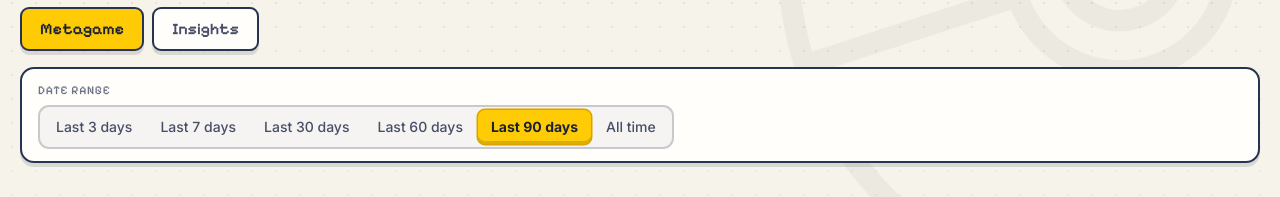
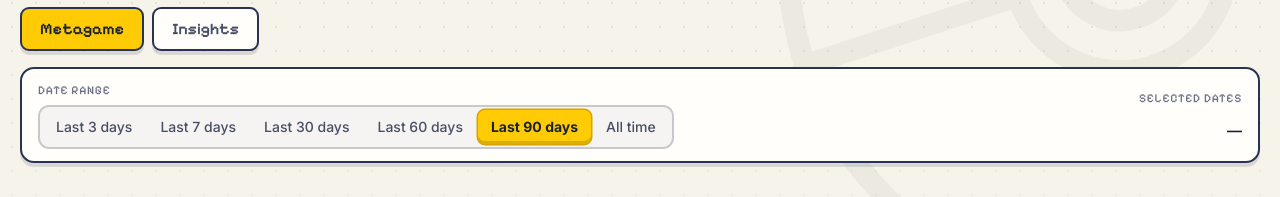
Before and after one commit to RenatoBaeza/limitless_tcg_datascience, a React (Vite) app in the folder client/: page / in a window 1280 px wide. Shown: the part 177-374 px from the top of the page. Built offline with nearby package versions, Linux system fonts and the light colour scheme; no server answers.

Commit message:
feat(client): add period information and display selected dates in filter bar

```diff
--- a/client/src/api.ts
+++ b/client/src/api.ts
@@ -21,6 +21,20 @@ export type Coverage = {
   decks: number;
   matches: number;
   /** Tournaments with fewer matches than this are left out of every number. */
+  min_matches: number;
+  refreshed_at: string | null;
+};
+
+/** One window and the dates it resolved to on the last refresh. */
+export type PeriodInfo = {
+  period: Period;
+  days: number | null;
+  date_from: string | null;
+  date_to: string | null;
+  tournaments: number;
+  entries: number;
+  matches: number;
+  decks: number;
   min_matches: number;
   refreshed_at: string | null;
 };
@@ -84,6 +98,8 @@ async function get<T>(path: string, params: Record<string, Param> = {}): Promise
 
 export const fetchCoverage = () => get<Coverage>("/coverage");
 
+export const fetchPeriods = () => get<PeriodInfo[]>("/periods");
+
 // The period is the only parameter. The server fixes the rest: the top 50
 // decks, every cell with at least one match, and never 'other'.
 
--- a/client/src/components/FilterBar.tsx
+++ b/client/src/components/FilterBar.tsx
@@ -1,4 +1,6 @@
+import { useQuery } from "@tanstack/react-query";
 import { useEffect, useRef, useState } from "react";
+import { fetchPeriods } from "../api";
 import type { Period } from "../api";
 import { PRESETS } from "../filters";
 import { useI18n } from "../i18n";
@@ -23,7 +25,9 @@ export function FilterBar({
   onChange: (period: Period) => void;
   busy: boolean;
 }) {
-  const { t } = useI18n();
+  const { t, date } = useI18n();
+  const periods = useQuery({ queryKey: ["periods"], queryFn: fetchPeriods });
+  const info = periods.data?.find((row) => row.period === period);
 
   const sentinel = useRef<HTMLDivElement>(null);
   const [stuck, setStuck] = useState(false);
@@ -57,6 +61,19 @@ export function FilterBar({
           />
         </div>
 
+        <div className="field field-range">
+          <span className="label">{t("selectedDates")}</span>
+          <span className="range-value" aria-live="polite">
+            {info?.date_from && info.date_to ? (
+              <>
+                {date(info.date_from)} → {date(info.date_to)}
+              </>
+            ) : (
+              "—"
+            )}
+          </span>
+        </div>
+
         <span className="busy-bar" aria-hidden="true" />
       </div>
     </>
--- a/client/src/locales/en.ts
+++ b/client/src/locales/en.ts
@@ -13,6 +13,7 @@ export const en = {
   lightTheme: "Switch to light theme",
   darkTheme: "Switch to dark theme",
   dateRange: "Date range",
+  selectedDates: "Selected dates",
   period3d: "Last 3 days",
   period7d: "Last 7 days",
   period30d: "Last 30 days",
--- a/client/src/locales/es.ts
+++ b/client/src/locales/es.ts
@@ -13,6 +13,7 @@ export const es = {
   lightTheme: "Cambiar al tema claro",
   darkTheme: "Cambiar al tema oscuro",
   dateRange: "Período",
+  selectedDates: "Fechas seleccionadas",
   period3d: "Últimos 3 días",
   period7d: "Últimos 7 días",
   period30d: "Últimos 30 días",
--- a/client/src/styles/controls.css
+++ b/client/src/styles/controls.css
@@ -74,6 +74,33 @@
   letter-spacing: 0.06em;
   text-transform: uppercase;
   color: var(--text-muted);
+}
+
+/* The dates the selected period resolved to, pinned to the right of the bar. */
+.field-range {
+  margin-left: auto;
+  align-items: flex-end;
+  text-align: right;
+}
+
+.range-value {
+  display: inline-flex;
+  align-items: center;
+  gap: 8px;
+  min-height: 36px;
+  font-family: var(--font-body, Inter, sans-serif);
+  font-size: 15px;
+  font-weight: 600;
+  color: var(--text-primary);
+  font-variant-numeric: tabular-nums;
+}
+
+@media (max-width: 720px) {
+  .field-range {
+    margin-left: 0;
+    align-items: flex-start;
+    text-align: left;
+  }
 }
 
 /* ── segmented ──────────────────────────────────────────────────────────── */
```
Also changed, not shown: 1 other file (tests, documents, lock files or other folders).
